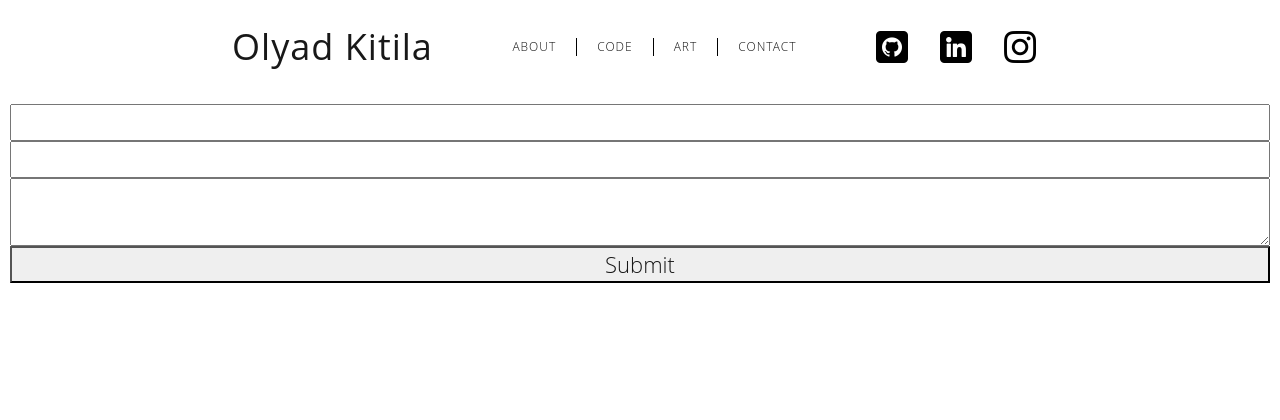
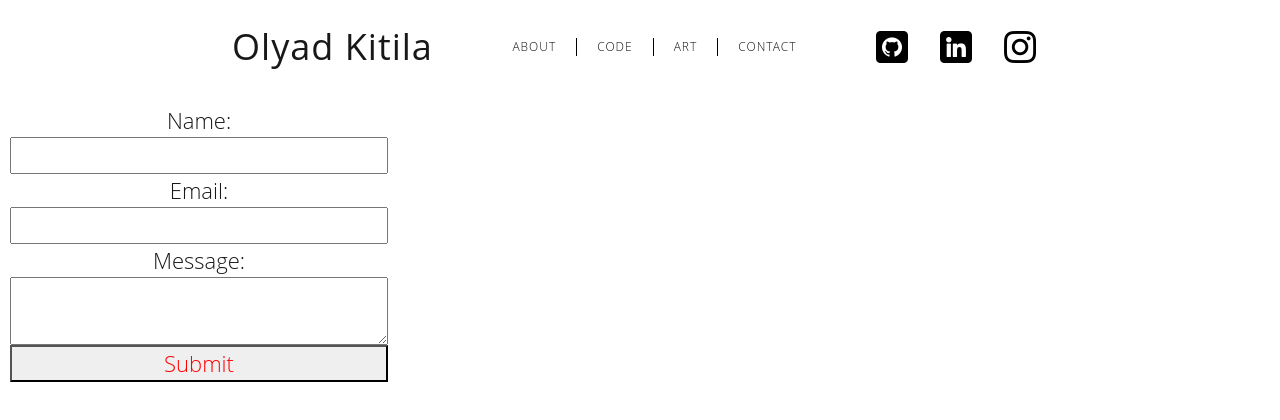
Before and after one commit to thymetime/Module-12-React, a React (Vite) app in the folder Portfolio/: page /contact in a window 1280 px wide. Shown: the top 420 px of the page. Built offline with nearby package versions, Linux system fonts and the light colour scheme.

Commit message:
contact form formatting, more

```diff
--- a/Portfolio/src/Contact.css
+++ b/Portfolio/src/Contact.css
@@ -1,7 +1,18 @@
 form {
     display: flex;
     flex-direction: column;
-    height: 400px;
+    width: 30%;
+    height: 100rem;
     justify-items: space-around;
 
 }
+
+form-item
+
+.submit-success {
+    color: greenyellow;
+}
+
+.submit-error {
+    color: red;
+}
--- a/Portfolio/src/pages/Contact.jsx
+++ b/Portfolio/src/pages/Contact.jsx
@@ -19,10 +19,19 @@ export default function ContactForm() {
 
   return (
     <form onSubmit={onSubmit}>
-      <input label="Name" type="text" name="name" required/>
-      <input label="Email" type="email" name="email" required/>
-      <textarea label="Message" name="message" required></textarea>
-      <button type="submit">Submit</button>
+      <label for="name" class="form-item form-item_label">Name:</label>
+      <input type="text" name="name" class="form-item form-item_input" required/>
+
+      <label for="email" class="form-item form-item_label">Email:</label>
+      <input type="email" name="email" class="form-item form-item_input" required/>
+
+      <label for="message" class="form-item form-item_label">Message:</label>
+      <textarea label="Message" name="message" class="form-item form-item_input" required></textarea>
+
+      <button
+        className={{result} === "Success!" ? 'submit-success' : 'submit-error'} type="submit">
+          Submit
+      </button>
       <p>{result}</p>
     </form>
   );
```
